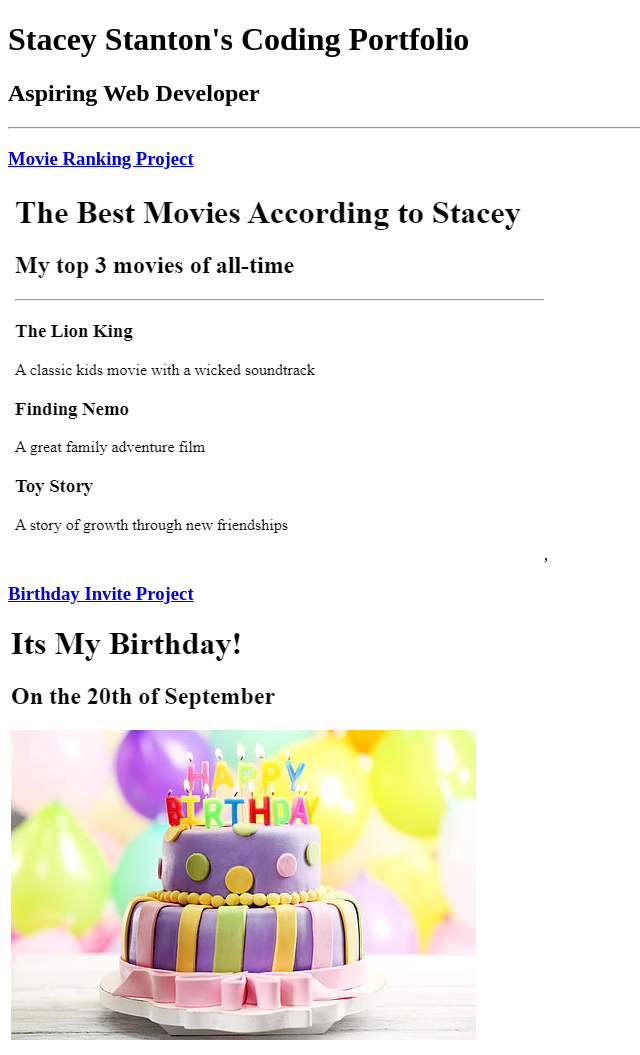
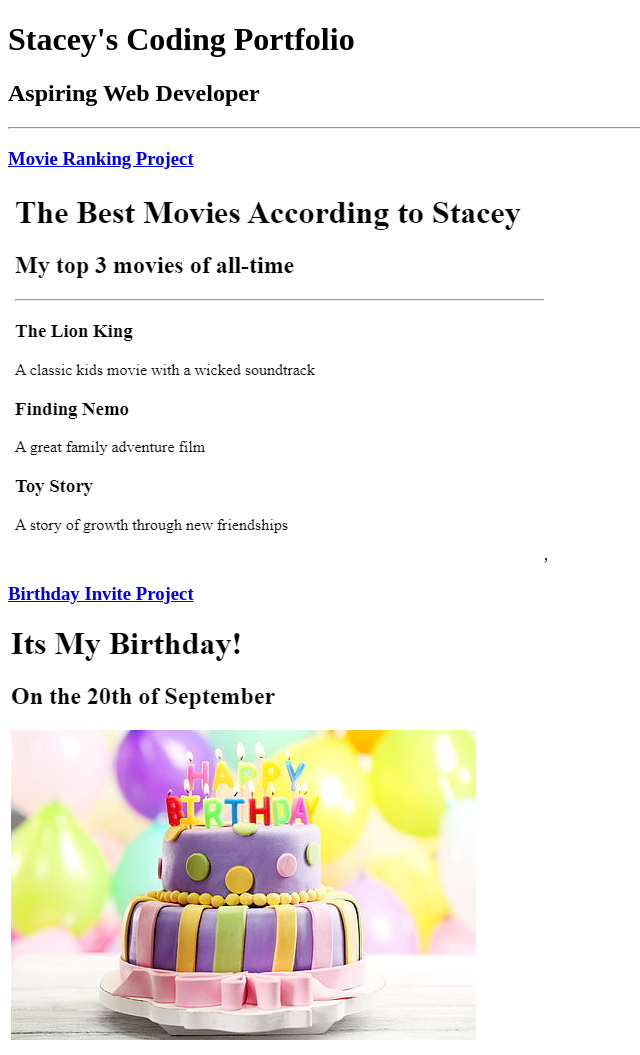
Before and after one commit to Sapphire490/html-portfolio, a plain HTML site: page index.html in a window 1280 px wide. Shown: the top 1055 px of the page, without its empty margins (0-640 px from the left). Drawn offline with Linux system fonts and the light colour scheme.

Commit message:
Update index.html

```diff
--- a/index.html
+++ b/index.html
@@ -5,7 +5,7 @@
     <title>My Portfolio</title>
 </head>
 <body>
-    <h1>Stacey Stanton's Coding Portfolio</h1>
+    <h1>Stacey's Coding Portfolio</h1>
     <h2>Aspiring Web Developer</h2>
     <hr/>
     <h3><a href="./asset/movies.html">Movie Ranking Project</a></h3>
```
